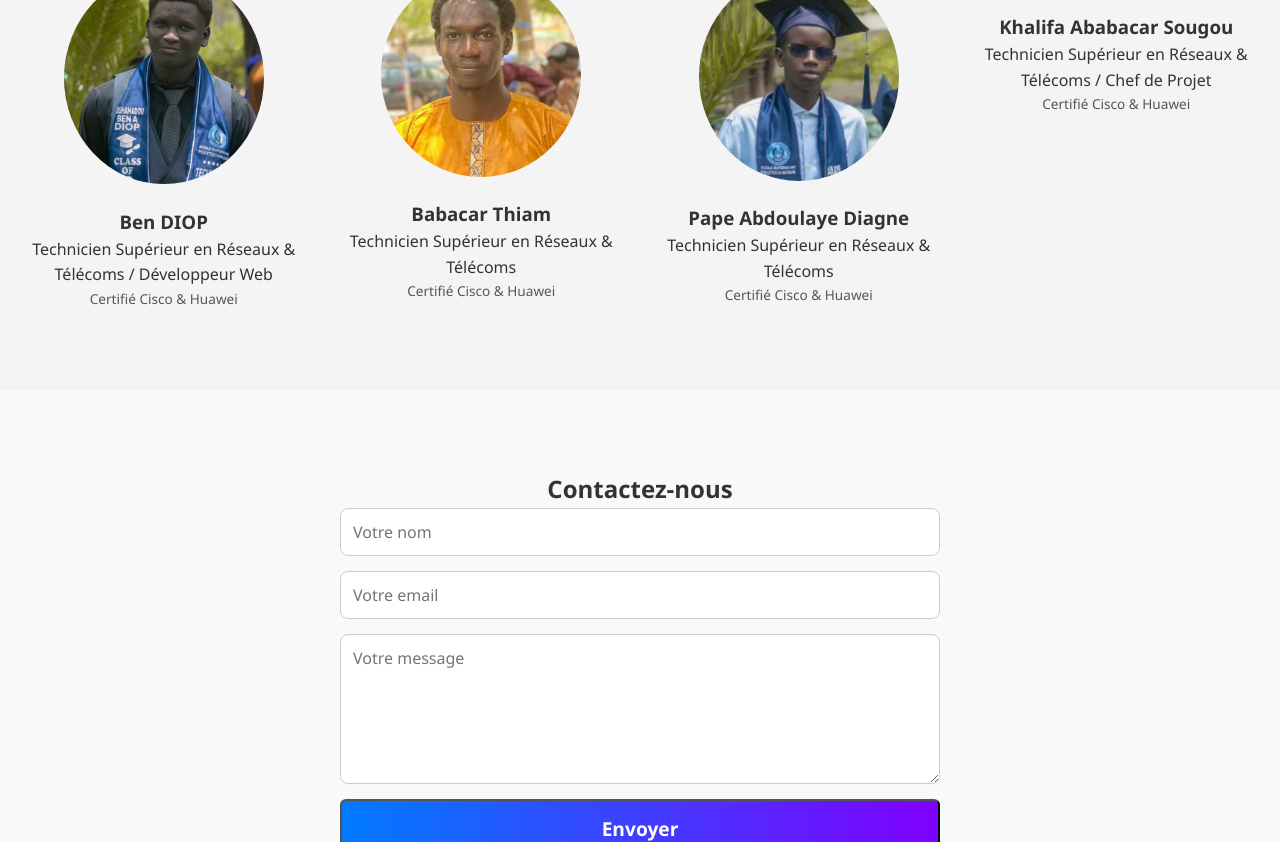
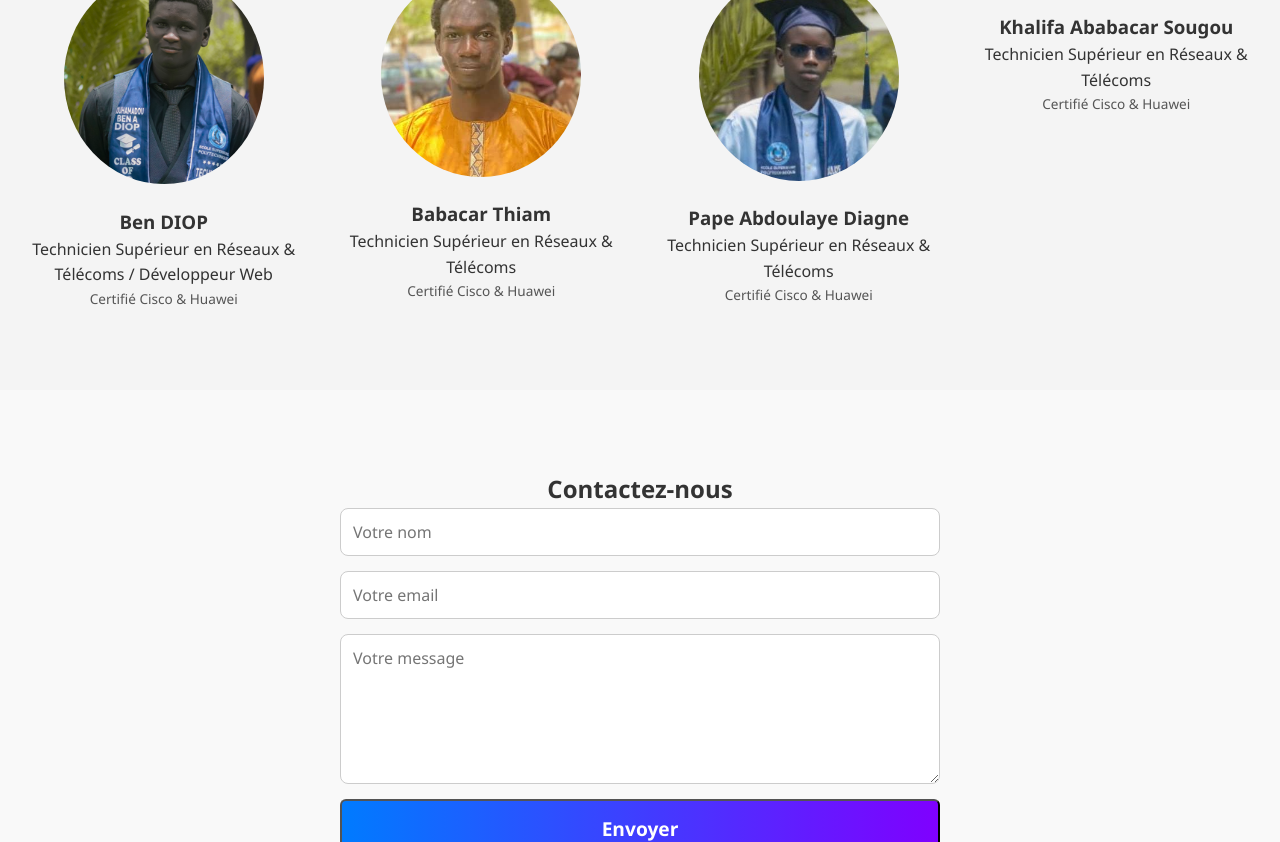
Before and after one commit to Ben-7w/startup-site, a plain HTML site: page index.html in a window 1280 px wide. Shown: the part 1718-2560 px from the top of the page. Drawn offline with Linux system fonts and the light colour scheme.

Commit message:
Description de ma modification

```diff
--- a/index.html
+++ b/index.html
@@ -139,7 +139,7 @@
       <div class="member">
         <img src="images/member3.jpg" alt="Membre 4">
         <h3>Khalifa Ababacar Sougou</h3>
-        <p>Technicien Supérieur en Réseaux & Télécoms / Chef de Projet</p>
+        <p>Technicien Supérieur en Réseaux & Télécoms</p>
         <p class="certif">Certifié Cisco & Huawei</p>
       </div>
     </div>
```
